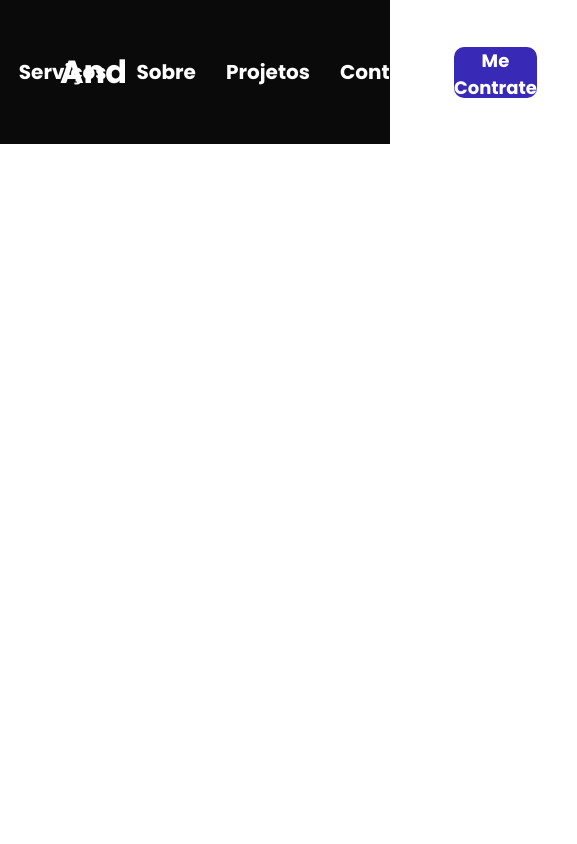
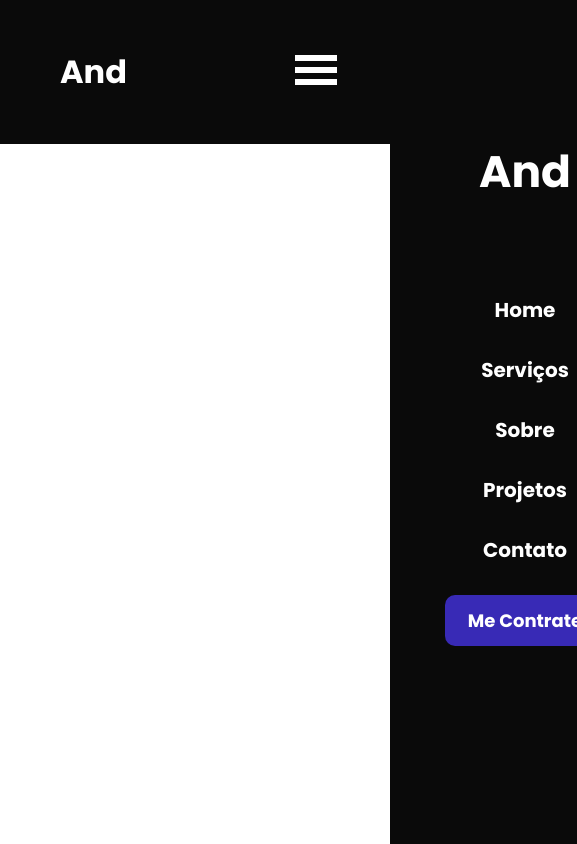
Before and after one commit to luvsscorpius/dev-and-portfolio-react, a React (Create React App) app in the folder frontend/: page / in a window 390 px wide. Shown: the whole page, 577 px wide, since content can reach past the window. Built offline with nearby package versions, Linux system fonts and the light colour scheme.

Commit message:
feat(header): creating a responsive header design

```diff
--- a/frontend/package.json
+++ b/frontend/package.json
@@ -8,6 +8,7 @@
     "@testing-library/user-event": "^13.5.0",
     "react": "^18.3.1",
     "react-dom": "^18.3.1",
+    "react-icons": "^5.3.0",
     "react-scripts": "5.0.1",
     "styled-components": "^6.1.13",
     "web-vitals": "^2.1.4"
--- a/frontend/src/Components/Header/Header.jsx
+++ b/frontend/src/Components/Header/Header.jsx
@@ -1,20 +1,42 @@
-import React from 'react'
+import React, { useState } from 'react'
 import * as H from './Styles'
+import { GiHamburgerMenu } from "react-icons/gi";
+import { IoClose } from "react-icons/io5";
 
 export const Header = () => {
+  const [ulClass, setUlClass] = useState('closed')
+
+  const toggleMenu = () => {
+    setUlClass((prevClass) => (prevClass === 'closed' ? 'open' : 'closed'))
+  }
+
   return (
     <H.HeaderContainer>
         <h1>And</h1>
 
         <H.LinksContents>
-            <ul>
+            <H.menuBtn>
+              <GiHamburgerMenu onClick={toggleMenu}/>
+            </H.menuBtn>
+
+            <H.ulContainer className={ulClass}>
+              <div className="icon">
+                <IoClose size={58} onClick={toggleMenu}/>
+              </div>
+
+              <div className="title">
+                <h1>And</h1>
+              </div>
+
+              <ul>
                 <li>Home</li>
                 <li>Serviços</li>
                 <li>Sobre</li>
                 <li>Projetos</li>
                 <li>Contato</li>
                 <button>Me Contrate</button>
-            </ul>
+              </ul>
+            </H.ulContainer>
         </H.LinksContents>
     </H.HeaderContainer>
   )
--- a/frontend/src/Components/Header/Styles.jsx
+++ b/frontend/src/Components/Header/Styles.jsx
@@ -64,4 +64,79 @@ export const LinksContents = styled.div`
             cursor: pointer;
         }
     }
+
+
 `
+
+export const ulContainer = styled.div`
+
+    .icon {
+        display: none;
+    }
+
+    .title {
+        display: none;
+    }
+
+    @media (max-width: 724px) {
+        position: fixed;
+        top: 0px;
+        right: -270px;
+        height: 100vh;
+        width: 270px;
+        padding: 0;
+        transition: right 1990ms ease;
+        background-color: #0A0A0A;
+        font-family: "JetBrains Mono", serif;
+        font-size: 22px;
+        font-weight: bold;
+        display: flex;
+        flex-direction: column;
+        justify-content: center;
+
+        ul {
+            display: flex;
+            flex-direction: column;
+            justify-content: start;
+            align-items: center;
+            height: 100%;
+        }
+
+        &.open {
+            right: 0;
+        }
+
+        .icon {
+            height: 50px;
+            display: flex;
+            justify-content: flex-end;
+            align-items: center;
+            padding: 10px;
+            margin-top: 20px;
+
+            svg {
+                color: #382AB6;
+            }
+        }
+
+        .title {
+            display: flex;
+            justify-content: center;
+            align-items: end;
+        }
+
+    }
+`
+
+export const menuBtn = styled.div`
+    display: none;
+
+    svg {
+        font-size: 48px;
+        margin: 50px;
+    }
+
+    @media (max-width: 724px) {
+        display: block;
+    }
+`
```
Also changed, not shown: 1 other file (tests, documents, lock files or other folders).
